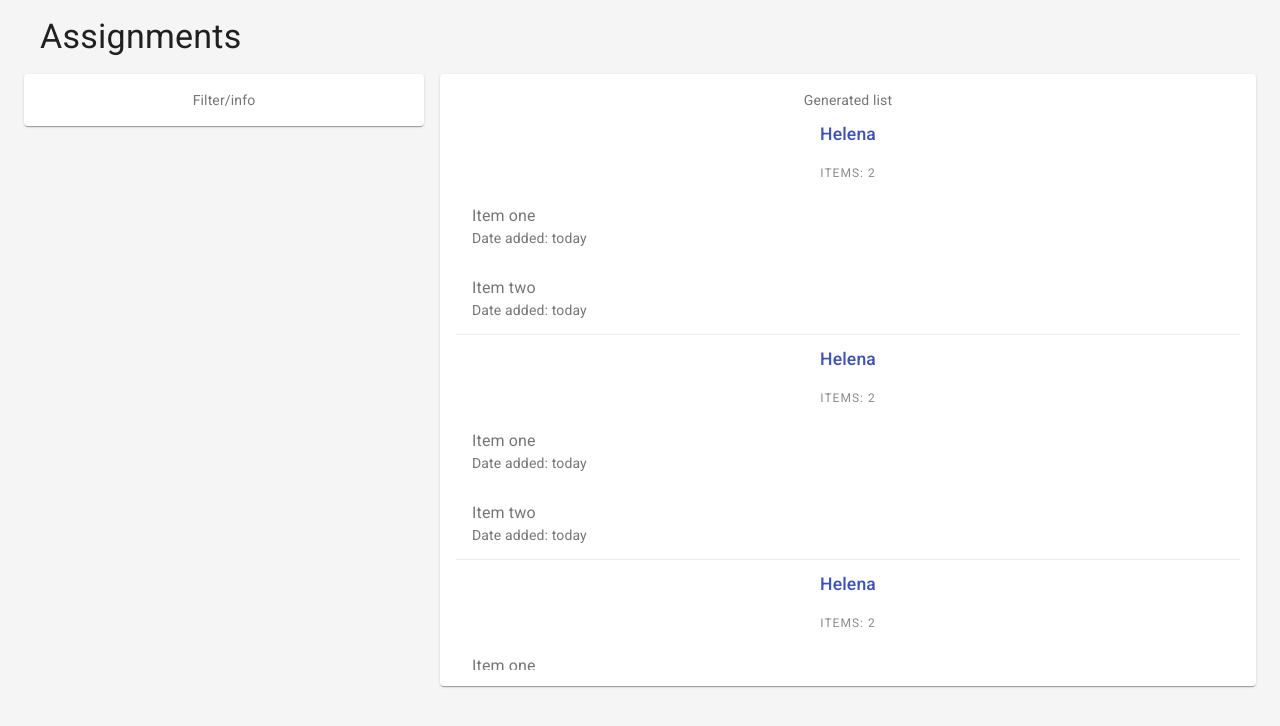
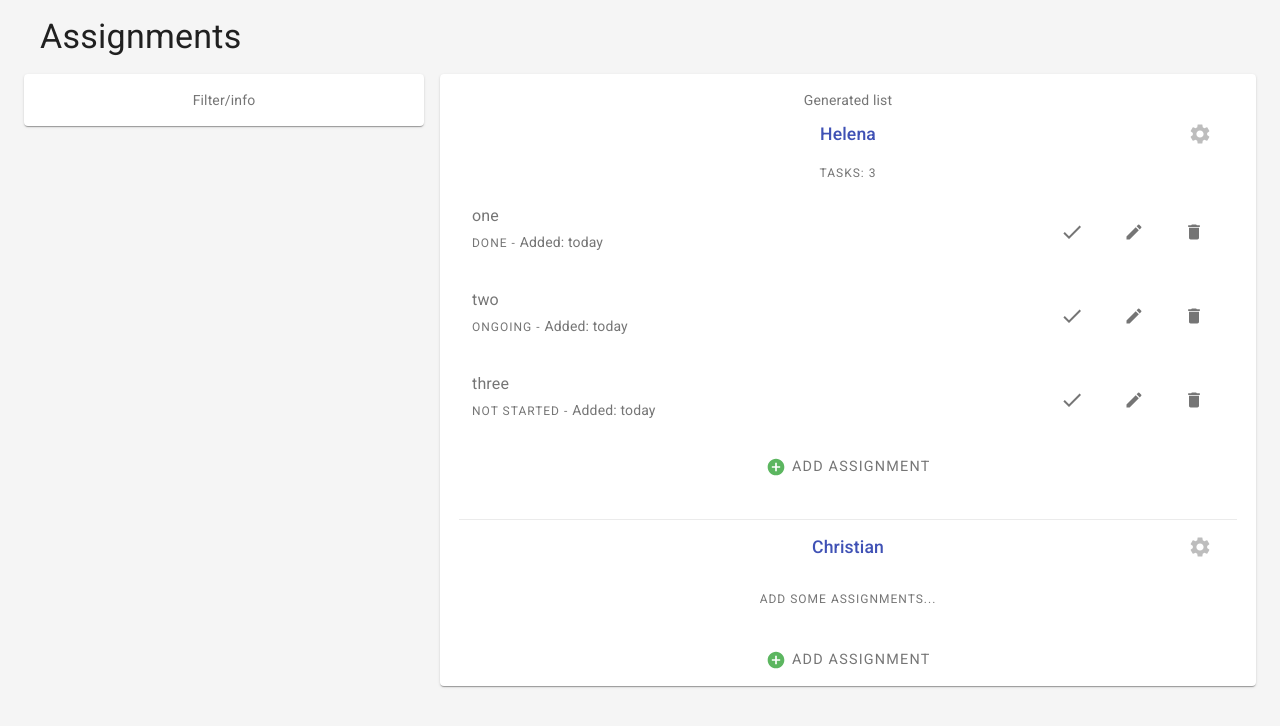
Before and after one commit to ChristianAgren/REST-API, a React (Create React App) app: page / in a window 1280 px wide. Shown: the top 726 px of the page. Built offline with nearby package versions, Linux system fonts and the light colour scheme.

Commit message:
styling list items

```diff
--- a/src/Assignments.json
+++ b/src/Assignments.json
@@ -6,64 +6,30 @@
             "assignments": [
                 {
                     "desc": "one",
-                    "date": "today"
+                    "date": "today",
+                    "status": "done"
                 },
                 {
                     "desc": "two",
-                    "date": "today"
+                    "date": "today",
+                    "status": "ongoing"
+                },
+                {
+                    "desc": "three",
+                    "date": "today",
+                    "status": "not started"
                 }
             ]
         },
         {
-            "id": "7epgq",
-            "name": "Helena",
-            "assignments": [
-                {
-                    "desc": "one",
-                    "date": "today"
-                },
-                {
-                    "desc": "two",
-                    "date": "today"
-                }
-            ]
+            "id": "532of",
+            "name": "Christian"
         },
         {
-            "id": "v2o4g",
-            "name": "Helena",
-            "assignments": [
-                {
-                    "desc": "one",
-                    "date": "today"
-                },
-                {
-                    "desc": "two",
-                    "date": "today"
-                }
-            ]
-        },
-        {
-            "id": "zgl5u",
-            "name": "Christian",
-            "assignments": [
-                {
-                    "desc": "one",
-                    "date": "today"
-                }
-            ]
-        },
-        {
-            "id": "n30e8",
+            "id": "3s1as",
             "name": "Helena igen",
             "assignments": [
-                {
-                    "desc": "one",
-                    "date": "today"
-                },
-                {
-                    "desc": "two",
-                    "date": "today"
-                }
+
             ]
         }
     ]
--- a/src/Components/ComponentsList/ComponentsList.js
+++ b/src/Components/ComponentsList/ComponentsList.js
@@ -1,7 +1,24 @@
-import React from 'react'
-import { List, ListItem, ListItemText, ListSubheader, Typography, Divider } from '@material-ui/core'
+import React from 'react';
+import {
+    List,
+    ListItem,
+    ListItemText,
+    ListSubheader,
+    Typography,
+    Divider,
+    ListItemSecondaryAction,
+    IconButton,
+    Button,
+    Menu,
+    MenuItem
+} from '@material-ui/core';
 import { makeStyles } from '@material-ui/core/styles';
-import { people } from '../../Assignments.json'
+import { people } from '../../Assignments.json';
+import AddCircleIcon from '@material-ui/icons/AddCircle';
+import DeleteIcon from '@material-ui/icons/Delete';
+import EditIcon from '@material-ui/icons/Edit';
+import DoneIcon from '@material-ui/icons/Done';
+import SettingsIcon from '@material-ui/icons/Settings';
 
 const useStyles = makeStyles((theme) => ({
     root: {
@@ -15,50 +32,152 @@ const useStyles = makeStyles((theme) => ({
         backgroundColor: 'inherit',
     },
     listTitle: {
+        display:'flex',
+        justifyContent: 'center',
+        fontSize: '1.1rem',
+        '& > button': {
+            position: 'absolute',
+            right: '1rem',
+            color: 'rgba(0, 0, 0, 0.26)'
+        }
+    },
+    ul: {
         display: 'flex',
         flexDirection: 'column',
-        fontSize: '1.1rem',
-        '& .MuiTypography-overline': {
-            color: 'rgba(0, 0, 0, 0.46)'
-        },
-    },
-    ul: {
         backgroundColor: 'inherit',
         padding: 0,
     },
+    inline: {
+        display: 'inline',
+    },
+    tasksSection: {
+        marginTop: '2.4rem'
+    },
+    addAssignmentBtn: {
+        margin: theme.spacing(0, 2, 3),
+        display: 'flex',
+        justifyContent: 'center',
+        '& .MuiTypography-overline': {
+            fontSize: '.9rem',
+            marginLeft: '.4rem',
+            color: 'rgba(0, 0, 0, 0.54)'
+        },
+        '& > span > svg': {
+            color: 'rgb(92,182,96)'
+        }
+    },
+    listItemSecondary: {
+        '& > button': {
+            margin: theme.spacing(0, 1)
+        }
+    }
 }));
 
 function ComponentsList() {
     const classes = useStyles()
+    const [anchorEl, setAnchorEl] = React.useState(null);
+    const open = Boolean(anchorEl);
+
+    const handleMenu = event => {
+        setAnchorEl(event.currentTarget);
+    };
+
+    const handleClose = () => {
+        setAnchorEl(null);
+    };
 
     return (
         <List className={classes.root} subheader={<li />}>
             {people.map(section => (
                 <li key={`section-${section.id}`} className={classes.listSection}>
                     <ul className={classes.ul}>
-                            <ListSubheader color="primary" className={classes.listTitle}>
-                                {section.name}
-                                {(section.assignments && section.assignments.length > 1) ?
-                                    <Typography variant="overline">{`Items: ${section.assignments.length}`}</Typography>
-                                    : null
-                                }
-                            </ListSubheader>
+                        <ListSubheader color="primary" className={classes.listTitle}>
+                            <span>{section.name}</span>
+                            <IconButton
+                                aria-label="account of current user"
+                                aria-controls="menu-appbar"
+                                aria-haspopup="true"
+                                onClick={handleMenu}
+                                color="inherit"
+                            >
+                                <SettingsIcon edge="end" />
+                            </IconButton>
+                            <Menu
+                                id="menu-appbar"
+                                anchorEl={anchorEl}
+                                anchorOrigin={{
+                                    vertical: 'top',
+                                    horizontal: 'right',
+                                }}
+                                keepMounted
+                                transformOrigin={{
+                                    vertical: 'top',
+                                    horizontal: 'right',
+                                }}
+                                open={open}
+                                onClose={handleClose}
+                            >
+                                <MenuItem onClick={handleClose}>Edit</MenuItem>
+                                <MenuItem onClick={handleClose}>Delete</MenuItem>
+                            </Menu>
+                        </ListSubheader>
+                        <div
+                            style={(!section.assignments || section.assignments.length === 0) ?
+                                { margin: '.8rem 0 1.2rem 0' }
+                                : { margin: '0rem 0 0 0' }
+                            }
+                        >
+                            {(section.assignments && section.assignments.length > 0) ?
+                                <Typography variant="overline">{`Tasks: ${section.assignments.length}`}</Typography>
+                                : (section.assignments) ?
+                                    <Typography variant="overline">All out of tasks!</Typography>
+                                    : <Typography variant="overline">Add some assignments...</Typography>
+                            }
+                        </div>
                         {(section.assignments) ?
                             <>
                                 {
                                     section.assignments.map(item => (
                                         <ListItem key={`item-${section.id}-${item.desc}`}>
                                             <ListItemText
-                                            primary={`Item ${item.desc}`}
-                                            secondary={`Date added: ${item.date}`}
+                                                primary={`${item.desc}`}
+                                                secondary={
+                                                    <React.Fragment>
+                                                        <Typography
+                                                            component="span"
+                                                            variant="overline"
+                                                            className={classes.inline}
+                                                        >
+                                                            {`${item.status} - `}
+                                                        </Typography>
+                                                        {`Added: ${item.date}`}
+                                                    </React.Fragment>}
                                             />
+                                            <ListItemSecondaryAction className={classes.listItemSecondary}>
+                                                <IconButton edge="end" aria-label="complete">
+                                                    <DoneIcon />
+                                                </IconButton>
+                                                <IconButton edge="end" aria-label="edit">
+                                                    <EditIcon fontSize="small" />
+                                                </IconButton>
+                                                <IconButton edge="end" aria-label="delete">
+                                                    <DeleteIcon fontSize="small" />
+                                                </IconButton>
+                                            </ListItemSecondaryAction>
                                         </ListItem>
                                     ))
                                 }
                             </>
                             : null
                         }
-                    <Divider light component="li" />
+                        <Button color="default" className={classes.addAssignmentBtn}>
+                            <AddCircleIcon fontSize="small" />
+                            <Typography variant="overline">Add assignment</Typography>
+                        </Button>
+                        <Divider
+                            light
+                            style={{margin: '.2rem'}}
+                            component="li" />
                     </ul>
                 </li>
             ))}
```
